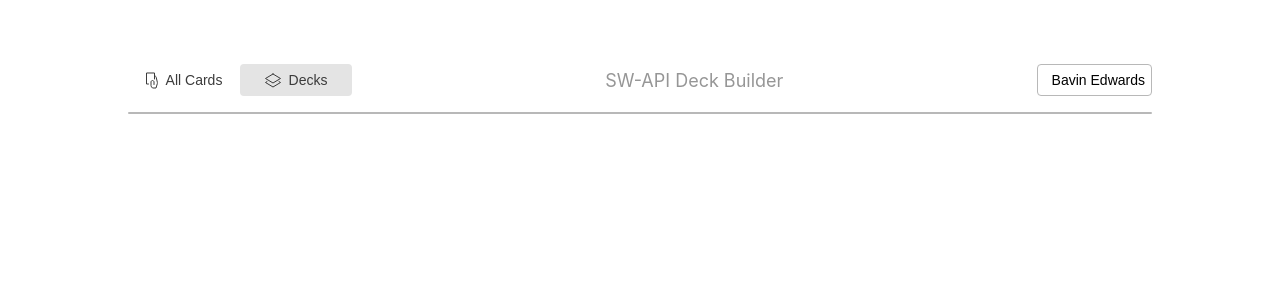
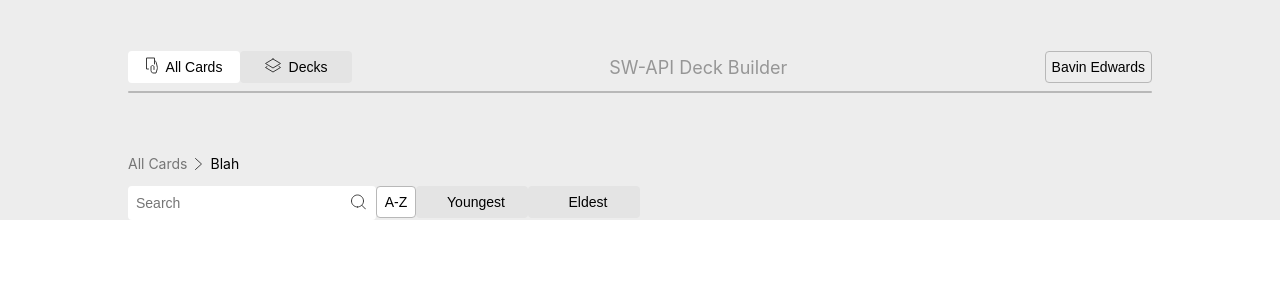
Before and after one commit to bolivthom/FreeLunch, a React (Create React App) app: page / in a window 1280 px wide. Shown: the top 300 px of the page. Built offline with nearby package versions, Linux system fonts and the light colour scheme.

Commit message:
Initial commit

```diff
--- a/src/App.css
+++ b/src/App.css
@@ -1,6 +1,14 @@
+.App {
+  background-color: #EDEDED;
+}
+
 /* Extra small devices (phones, 600px and down)*/
 @media only screen and (max-width: 600px) {
-  .header-content {
+  .sub-nav {
+    width: 100%;
+    display: flex;
+    flex-direction: row;
+    justify-content: space-between;
   }
 
   #header-title {
@@ -10,9 +18,13 @@
 
 /* Small devices (portrait tablets and large phones, 600px and up)*/
 @media only screen and (min-width: 600px) {
-  .header-content {
+  .sub-nav {
+    width: 100%;
+    display: flex;
+    flex-direction: row;
+    justify-content: space-between;
+  }
 
-  }
   #header-title {
       display: none;
   }
@@ -20,9 +32,12 @@
 
 /* Medium devices (landscape tablets, 768px and up)*/
 @media only screen and (min-width: 768px) {
-  .header-content {
+ .sub-nav {
+    width: 100%;
+    display: flex;
+    flex-direction: row;
+    justify-content: space-between;
   }
-
   #header-title {
     display: block;
 }
@@ -30,7 +45,11 @@
 
 /* Large devices (laptops/desktops, 992px and up)*/
 @media only screen and (min-width: 992px) {
-  .header-content {
+  .sub-nav {
+    width: 50%;
+    display: flex;
+    flex-direction: row;
+    justify-content: space-between;
   }
 
   #header-title {
@@ -41,6 +60,7 @@
 /*Buttons*/
 #user-name-button {
   height: 32px;
+  min-width: 40px;
   border-radius: 4px;
   background: transparent;
   border: 1px solid #B8B8B8;
@@ -53,8 +73,11 @@
 
 .button-title {
   font-size: 14px;
-  margin-left: 8px;
   }
+
+.button-image {
+  margin-right: 8px;
+}
 
 #app-header-button {
   width: 112px;
@@ -62,7 +85,6 @@
   border-radius: 4px;
   border: 0;
   box-shadow: none;
-  color: #3B3B3B;
   display: flex;
   justify-content: center;
   align-items: center;
@@ -76,11 +98,50 @@
   font-size: 18px;
 }
 
-#nav-hr {
-  background: #B8B8B8;
-  border-radius: 2px;
-  height: 2px;
+/*-------------Breadcrumbs---------------*/
+.breadcrumb {
+  margin-top: 48px;
+  display: flex;
+  flex-direction: row;
+  align-items: center;
+}
+
+/*-----------Search------------------*/
+.search-container {
+  display: flex;
+  flex-direction: row;
+  width: 100%;
+  position: relative;
+  padding: 0;
+  margin: 0;
+}
+
+.input {
+  width: 100%;
+  height: 32px;
+  background: #FFFFFF;
+  border-radius: 4px;
+  box-shadow: none;
   border: 0;
-  box-shadow: none;
-  margin-top: 16px;
+  padding-left: 8px;
+  font-style: normal;
+  font-weight: normal;
+  font-size: 14px;
+  color: #B8B8B8;
 }
+
+.image {
+  position: absolute;
+  height:32px;
+  display: flex;
+  left: 90%;
+  align-items: center;
+}
+
+/*---------- Sub Nav---------------*/
+input:focus,
+select:focus,
+textarea:focus,
+button:focus {
+    outline: none;
+}
--- a/src/components/base/buttons/AppHeaderButton.js
+++ b/src/components/base/buttons/AppPrimaryButton.js
@@ -1,14 +1,14 @@
 import * as React from "react";
 
-function AppHeaderButton({ Title, BackgroundColor, Icon }) {
+function AppPrimaryButton({ Title, BackgroundColor, Icon }) {
     return (
         <div className="header-content">
             <button id="app-header-button" style={{backgroundColor: BackgroundColor}}>
-                { Icon }
+                <div className="button-image">{ Icon }</div>
                 <p className="button-title">{ Title }</p>
             </button>
         </div>
     );
 }
 
-export default AppHeaderButton;
+export default AppPrimaryButton;
--- a/src/components/base/buttons/UsernameButton.js
+++ b/src/components/base/buttons/AppSecondayButton.js
@@ -1,13 +1,13 @@
 import * as React from "react";
 
-function UsernameButton({ Title}) {
+function AppSecondaryButton({ Title, BackgroundColor,}) {
     return (
         <div className="header-content">
-            <button id="user-name-button">
+            <button id="user-name-button" style={{backgroundColor: BackgroundColor}}>
                 <p className="button-title">{Title}</p>
             </button>
         </div>
     );
 }
 
-export default UsernameButton;
+export default AppSecondaryButton;
--- /dev/null
+++ b/src/components/base/inputs/Searchbar.js
@@ -0,0 +1,16 @@
+import * as React from "react";
+import { Link } from "react-router-dom";
+
+//Icons
+import { ReactComponent as SearchIcon } from "../../../assets/search.svg";
+
+function Searchbar() {
+    return (
+        <div className="search-container">
+            <input className="input" type="text" placeholder="Search" />
+            <div className="image"> <SearchIcon/></div>
+        </div>
+    );
+}
+
+export default Searchbar;
--- a/src/components/layout/DefaultLayout.js
+++ b/src/components/layout/DefaultLayout.js
@@ -1,11 +1,25 @@
 import React, { useState } from "react";
 import AppHeader from "../sections/AppHeader";
+import AppBreadCrumbs from "../sections/AppBreadcrumbs";
+import AppCardControls from "../sections/AppCardListControls";
 
+const styles = {
+    body: {
+        paddingRight: '10%',
+        paddingLeft: '10%',
+    }
+
+}
 function DefaultLayout() {
-
     return (
-        <div>
+        <div style={styles.body}>
             <AppHeader />
+            <AppBreadCrumbs
+                ParentTitle={"All Cards"}
+                ParentTitleStyle={{ color: '#757575', marginRight: '8px', fontSize: '14px' }}
+                ChildTitle={"Blah"}
+                ChildTitleStyle={{ marginLeft: '8px', fontSize: '14px' }} />
+            <AppCardControls />
         </div>
     );
 }
--- a/src/components/sections/AppBreadcrumbs.js
+++ b/src/components/sections/AppBreadcrumbs.js
@@ -0,0 +1,18 @@
+import * as React from "react";
+import { Link } from "react-router-dom";
+import { routes } from "../../nav/routes";
+
+//Icons
+import { ReactComponent as ArrowRightIcon } from "../../assets/arrowright.svg";
+
+function AppBreadCrumbs({ ParentTitle, ParentTitleStyle, ChildTitle, ChildTitleStyle }) {
+    return (
+        <div class="breadcrumb">
+            <p id="all-cards-nav" style={ParentTitleStyle} >{ParentTitle}</p>
+            <ArrowRightIcon />
+            <p id="select-card-nav" style={ChildTitleStyle}>{ChildTitle}</p>
+        </div>
+    );
+}
+
+export default AppBreadCrumbs;
--- a/src/components/sections/AppCardListControls.js
+++ b/src/components/sections/AppCardListControls.js
@@ -0,0 +1,24 @@
+import * as React from "react";
+import { Link } from "react-router-dom";
+
+//Icons
+import { ReactComponent as ArrowRightIcon } from "../../assets/arrowright.svg";
+
+//Components
+import Searchbar from "../base/inputs/Searchbar";
+import AppSecondaryButton from "../base/buttons/AppSecondayButton";
+import AppPrimaryButton from "../base/buttons/AppPrimaryButton";
+
+function AppCardControls() {
+    return (
+        <div class="sub-nav">
+            <Searchbar />
+            <AppSecondaryButton Title={"A-Z"} BackgroundColor={"#FFFFFF"} />
+            <AppPrimaryButton Title={"Youngest"} BackgroundColor={"#E4E4E4"} />
+            <AppPrimaryButton Title={"Eldest"} BackgroundColor={"#E4E4E4"} />
+        </div>
+
+    );
+}
+
+export default AppCardControls;
--- a/src/components/sections/AppHeader.js
+++ b/src/components/sections/AppHeader.js
@@ -2,8 +2,8 @@ import * as React from "react";
 import { routes } from "../../nav/routes";
 
 //Buttons
-import UsernameButton from "../base/buttons/UsernameButton"
-import AppHeaderButton from "../base/buttons/AppHeaderButton";
+import AppSecondaryButton from "../base/buttons/AppSecondayButton"
+import AppPrimaryButton from "../base/buttons/AppPrimaryButton";
 
 //Icons
 import { ReactComponent as AllCardsIcon } from "../../assets/allcards.svg";
@@ -11,9 +11,7 @@ import { ReactComponent as DecksIcon } from "../../assets/decks.svg";
 
 const styles = {
     appHeader: {
-        paddingRight: '10%',
-        paddingLeft: '10%',
-        paddingTop: '5%'
+        paddingTop: '5%',
     },
     leftMenuItems: {
         display: 'flex',
@@ -25,6 +23,13 @@ const styles = {
         flexDirection: 'row',
         justifyContent: 'space-between',
         alignItems: 'center',
+    },
+    navHr: {
+        background: '#B8B8B8',
+        borderRadius: '2px',
+        height: '2px',
+        border: '0',
+        boxShadow: 'none',
     }
 }
 
@@ -34,18 +39,18 @@ function AppHeader() {
             <div style={styles.headerContent} className="header-content">
                 <div>
                     <div style={styles.leftMenuItems}>
-                        <AppHeaderButton Title={"All Cards"} BackgroundColor={"#FFFFFF"} Icon={<AllCardsIcon/>}/>
-                        <AppHeaderButton Title={"Decks"} BackgroundColor={"#E4E4E4"} Icon={<DecksIcon/>}/>
+                        <AppPrimaryButton Title={"All Cards"} BackgroundColor={"#FFFFFF"} Icon={<AllCardsIcon />} />
+                        <AppPrimaryButton Title={"Decks"} BackgroundColor={"#E4E4E4"} Icon={<DecksIcon />} />
                     </div>
                 </div>
                 <div>
                     <h6 id="header-title">SW-API Deck Builder</h6>
                 </div>
                 <div>
-                    <div><UsernameButton Title={"Bavin Edwards"} /></div>
+                    <div><AppSecondaryButton Title={"Bavin Edwards"} BackgroundColor={"#EDEDED"}/></div>
                 </div>
             </div>
-            <hr id="nav-hr"></hr>
+            <hr style={styles.navHr}></hr>
         </div>
     );
 }
```
Also changed, not shown: src/assets/arrowright.svg (added), src/assets/search.svg (added).
